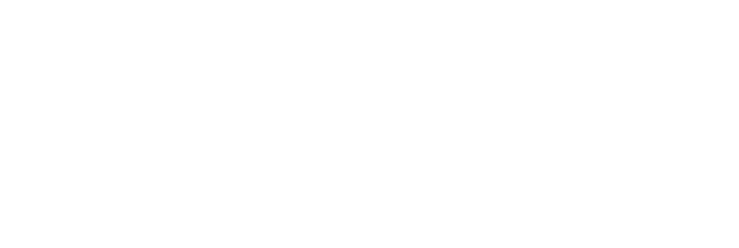
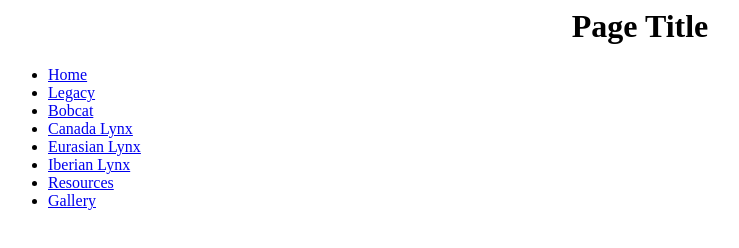
Before and after one commit to eberte/lynx-site, a plain HTML site: page temp.html in a window 1280 px wide. Shown: the whole page, without its empty margins (0-739 px from the left). Drawn offline with Linux system fonts and the light colour scheme.

Commit message:
Finished Template

```diff
--- a/temp.html
+++ b/temp.html
@@ -3,6 +3,25 @@
 Lynx information pages
 </title>
 <body>
+  <center> <h1>
+    Page Title
+  </h1> </center>
+  <div>
+    <ul>
+    <li> <a href = #>Home </a> </li>
+    <li> <a href = #>Legacy </a> </li>
+    <li> <a href = #>Bobcat </a> </li>
+    <li> <a href = #>Canada Lynx </a> </li>
+    <li> <a href = #>Eurasian Lynx </a> </li>
+    <li> <a href = #>Iberian Lynx </a> </li>
+    <li> <a href = #>Resources </a> </li>
+    <li> <a href = #>Gallery </a> </li>
+  </ul>
+
+  </div>
+
+
+
 </body>
 
 </html>
```
